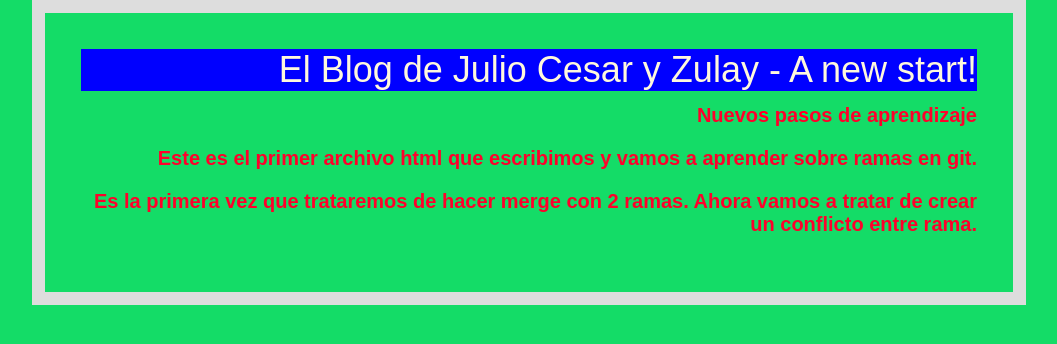
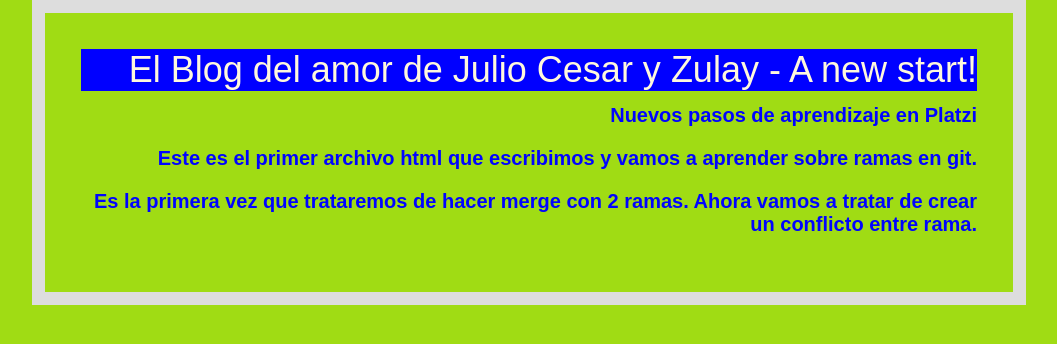
Before and after one commit to jc42k/El-blog-de-Julio-en-Platzi, a plain HTML site: page primerpost.html in a window 1280 px wide. Shown: the whole page, without its empty margins (111-1168 px from the left). Drawn offline with Linux system fonts and the light colour scheme.

Commit message:
Conflictos con cambios en master

```diff
--- a/css/estilos.css
+++ b/css/estilos.css
@@ -1,7 +1,7 @@
 body
 {
-    background-color: rgb(20, 220, 103);
-    color: rgb(255, 0, 43);
+    background-color: rgb(160, 220, 20);
+    color: rgb(0, 4, 255);
     text-align: center;
     font-family: 'arial', 'Arial Narrow', Arial, sans-serif;
     font-size: 36px;
--- a/primerpost.html
+++ b/primerpost.html
@@ -6,10 +6,10 @@
     <body>
         <div id="container">
             <div id="cabecera">
-                El Blog de Julio Cesar y Zulay - A new start!
+                El Blog del amor de Julio Cesar y Zulay - A new start!
             </div>
             <div id="post">
-                <h1>Nuevos pasos de aprendizaje
+                <h1>Nuevos pasos de aprendizaje en Platzi
                 </hi>
                 <p>Este es el primer archivo html que escribimos y vamos a aprender sobre ramas en git. </p>
                 <p>
```
